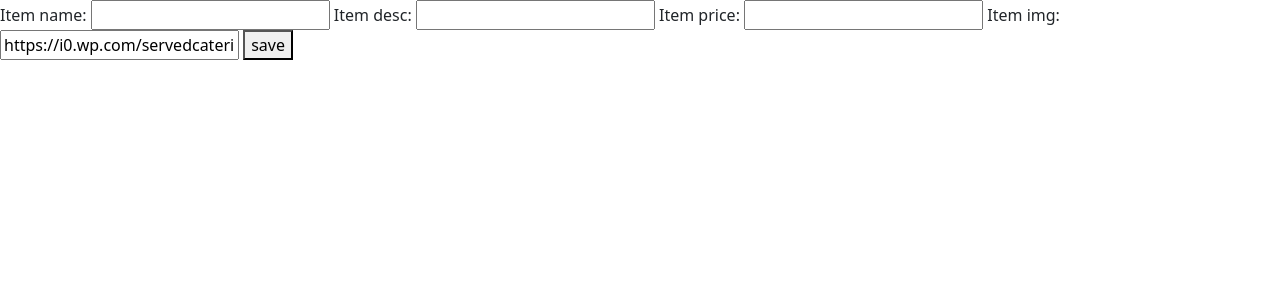
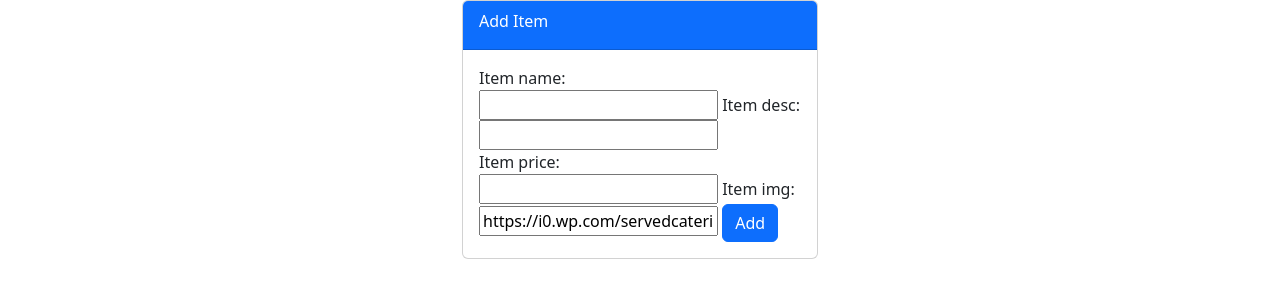
Before and after one commit to Sagar231/Food_Display_Web_Django, a Django app: page /food/add/ in a window 1280 px wide. Shown: the part 56-356 px from the top of the page. Run offline with Django 4.2, Linux system fonts and the light colour scheme.

Commit message:
Completed the food web project

```diff
--- a/Food_Display_web/food/models.py
+++ b/Food_Display_web/food/models.py
@@ -1,8 +1,9 @@
 from django.db import models
-
+from django.contrib.auth.models import User
+from django.urls import reverse
 # Create your models here.
 class Item(models.Model):
-
+    username = models.ForeignKey(User,on_delete=models.CASCADE,default=1)
     item_name = models.CharField(max_length=200)
     item_desc = models.CharField(max_length=200)
     item_price = models.IntegerField()
@@ -11,3 +12,6 @@ class Item(models.Model):
 
     def __str__(self):
         return self.item_name
+
+    def get_absolute_url(self):
+        return reverse('food:detail',kwargs={'pk':self.pk})
--- a/Food_Display_web/food/templates/food/add_item.html
+++ b/Food_Display_web/food/templates/food/add_item.html
@@ -1,8 +1,24 @@
 {% extends 'food/base.html' %}
 {% block body %}
-<form method="POST">
-    {% csrf_token %}
-    {{form}}
-    <button type="submit">save</button>
-</form>
+<div class="container">
+    <div class="row">
+        <div class="col-md-4 offset-md-4">
+            <div class="card">
+                <div class="card-header text-white bg-primary">
+                    <div class="card-title">
+                        Add Item
+                    </div>
+                </div>
+                <div class="card-body">
+                    <form method="POST">
+                        {% csrf_token %}
+                        {{form}}
+                        <button class="btn btn-primary" type="submit">Add</button>
+                    </form>
+                </div>
+            </div>
+
+        </div>
+    </div>
+</div>
 {% endblock %}
--- a/Food_Display_web/food/templates/food/detail.html
+++ b/Food_Display_web/food/templates/food/detail.html
@@ -6,9 +6,9 @@
         <img style="width: 30rem;" src="{{item.item_img}}" class="card">
     </div>
     <div class="col-md-6" >
-        <h1>{{item.item_name}}</h1>
-        <h2>{{item.item_desc}}</h2>
-        <h3>{{item.item_price}}</h3>
+        <h1>{{object.item_name}}</h1>
+        <h2>{{object.item_desc}}</h2>
+        <h3>{{object.item_price}}</h3>
         <h6><a href="{% url 'food:delete_item' item.id %}" class="btn btn-success" id="del">DELETE</a></h6>
     </div>
 </div>
--- a/Food_Display_web/food/templates/food/index.html
+++ b/Food_Display_web/food/templates/food/index.html
@@ -15,8 +15,9 @@
              </div>
              <div class="col-md-4">
                  <h1>{{item.item_name}}</h1>
-                 <h2>{{item.item_desc}}</h2>
-                 <h3>$ {{item.item_price}}</h3>
+                 <h3>{{item.item_desc}}</h3>
+                 <h5>$ {{item.item_price}}</h5>
+                 <h6>added by: {{item.username}}</h6>
              </div>
              <div class="col-md-2">
                  <a href="{% url 'food:detail' item.id %}" class="btn btn-success">Details</a>
--- a/Food_Display_web/food/urls.py
+++ b/Food_Display_web/food/urls.py
@@ -3,10 +3,10 @@ from . import views
 
 app_name = 'food'
 urlpatterns = [
-    path('', views.index,name = "index" ),
-    path('<int:item_id>/',views.detail,name = "detail"),
+    path('', views.IndexListView.as_view(),name = "index" ),
+    path('<int:pk>/',views.FoodDetail.as_view(),name = "detail"),
     path('item/',views.item,name="item"),
-    path('add/',views.create_item,name="create_item"),
+    path('add/',views.CreateItem.as_view(),name="create_item"),
     path('update/<int:id>',views.update_item,name="update_item"),
     path('delete/<int:id>',views.delete_Item, name="delete_item")
 ]
--- a/Food_Display_web/food/views.py
+++ b/Food_Display_web/food/views.py
@@ -2,24 +2,37 @@ from django.shortcuts import render,redirect
 from django.http import HttpResponse
 from .models import Item
 from .forms import ItemForm
+from django.views.generic.list import ListView
+from django.views.generic.detail import DetailView
+from django.views.generic.edit import CreateView
+# Create your views here.
 
-# Create your views here.
-def index(request):
-    item_list  = Item.objects.all()
-    context = {
-          'item_list':item_list
-    }
-    return render(request,'food/index.html',context)
+# def index(request):
+#     item_list  = Item.objects.all()
+#     context = {
+#           'item_list':item_list
+#     }
+#     return render(request,'food/index.html',context)
+
+class IndexListView(ListView):
+    model = Item
+    template_name = 'food/index.html'
+    context_object_name = 'item_list'
 
 def item(request):
     return HttpResponse("this is an item view")
 
-def detail(request,item_id):
-    item = Item.objects.get(pk=item_id)
-    context = {
-        'item':item,
-    }
-    return render(request,'food/detail.html',context)
+# def detail(request,item_id):
+#     item = Item.objects.get(pk=item_id)
+#     context = {
+#         'item':item,
+#     }
+#     return render(request,'food/detail.html',context)
+
+class FoodDetail(DetailView):
+    model = Item
+    template_name = 'food/detail.html'
+
 
 def create_item(request):
     form = ItemForm(request.POST or None)
@@ -28,6 +41,15 @@ def create_item(request):
         form.save()
         return redirect('food:index')
     return render(request,'food/add_item.html',{'form':form})
+
+#a class view for creating item
+class CreateItem(CreateView):
+    model = Item
+    fields = ['item_name','item_desc','item_price','item_img']
+    template_name = 'food/add_item.html'
+    def form_valid(self, form):
+        form.instance.username = self.request.user
+        return super().form_valid(form)
 
 def update_item(request,id):
     item = Item.objects.get(pk=id)
--- a/Food_Display_web/users/apps.py
+++ b/Food_Display_web/users/apps.py
@@ -4,3 +4,6 @@ from django.apps import AppConfig
 class UsersConfig(AppConfig):
     default_auto_field = 'django.db.models.BigAutoField'
     name = 'users'
+
+    def ready(self):
+        import users.signals
```
Also changed, not shown: Food_Display_web/users/signals.py (added, +14 -0 lines), Food_Display_web/users/templates/users/login.html (+30 -5 lines), Food_Display_web/users/templates/users/register.html (+33 -7 lines), Food_Display_web/food/migrations/0003_item_username.py (added).
